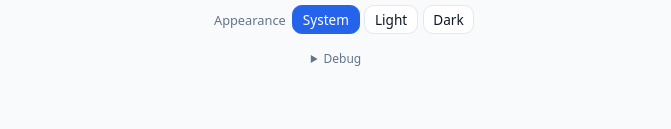
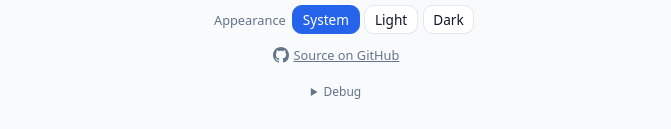
Before and after one commit to JoshKarpel/madison-parking, a plain HTML site: page site/index.html in a window 1280 px wide. Shown: the part 1324-1453 px from the top of the page, without its empty margins (304-975 px from the left). Before the commit the page ends 1423 px from the top, so only its background shows below. Drawn offline with Linux system fonts and the light colour scheme; no server answers.

Commit message:
github link in footer

```diff
--- a/site/index.html
+++ b/site/index.html
@@ -92,6 +92,24 @@
         </span>
       </p>
       <p id="install-hint" class="install-hint" hidden></p>
+      <p class="source-link">
+        <a href="https://github.com/JoshKarpel/madison-parking" target="_blank" rel="noopener">
+          <svg
+            class="github-mark"
+            viewBox="0 0 16 16"
+            width="16"
+            height="16"
+            aria-hidden="true"
+            focusable="false"
+          >
+            <path
+              fill="currentColor"
+              d="M8 0C3.58 0 0 3.58 0 8c0 3.54 2.29 6.53 5.47 7.59.4.07.55-.17.55-.38 0-.19-.01-.82-.01-1.49-2.01.37-2.53-.49-2.69-.94-.09-.23-.48-.94-.82-1.13-.28-.15-.68-.52-.01-.53.63-.01 1.08.58 1.23.82.72 1.21 1.87.87 2.33.66.07-.52.28-.87.51-1.07-1.78-.2-3.64-.89-3.64-3.95 0-.87.31-1.59.82-2.15-.08-.2-.36-1.02.08-2.12 0 0 .67-.21 2.2.82.64-.18 1.32-.27 2-.27.68 0 1.36.09 2 .27 1.53-1.04 2.2-.82 2.2-.82.44 1.1.16 1.92.08 2.12.51.56.82 1.27.82 2.15 0 3.07-1.87 3.75-3.65 3.95.29.25.54.73.54 1.48 0 1.07-.01 1.93-.01 2.2 0 .21.15.46.55.38A8.01 8.01 0 0 0 16 8c0-4.42-3.58-8-8-8z"
+            />
+          </svg>
+          Source on GitHub</a
+        >
+      </p>
       <details class="debug">
         <summary>Debug</summary>
         <p id="build-stamp" class="build-stamp"></p>
--- a/site/style.css
+++ b/site/style.css
@@ -874,6 +874,20 @@
   margin: 0.75rem 0 0;
 }
 
+.source-link {
+  margin: 0.75rem 0 0;
+}
+
+.source-link a {
+  display: inline-flex;
+  align-items: center;
+  gap: 0.3rem;
+}
+
+.github-mark {
+  vertical-align: middle;
+}
+
 /* Baselines rebuild weekly; a stale one means the Worker's cron has stopped. */
 .stats-status.stale {
   color: var(--red);
```
